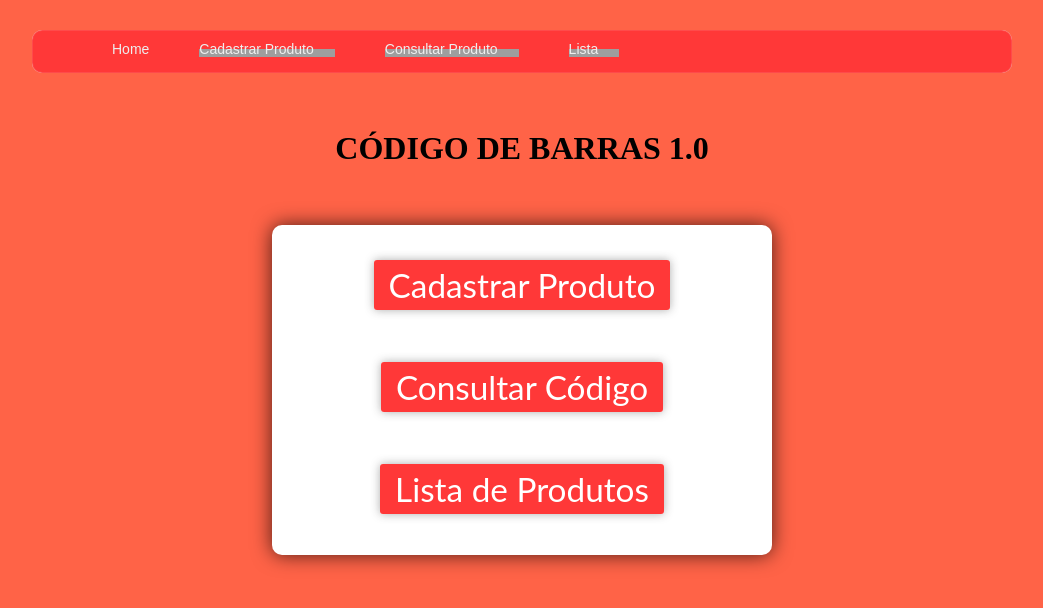
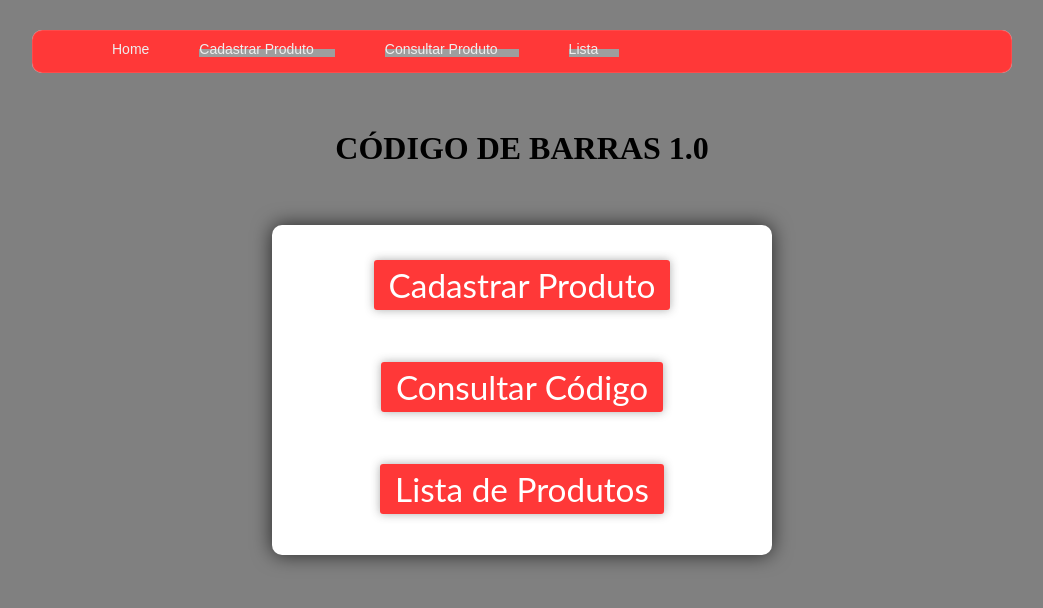
Before and after one commit to Crawl3r/CodBarrasEquip, a PHP site: page / in a window 1280 px wide. Shown: the top 608 px of the page, without its empty margins (118-1161 px from the left). Run offline with PHP 8.4, Linux system fonts and the light colour scheme; grey boxes are pictures that could not be loaded.

Commit message:
Alteração cor de fundo

```diff
--- a/css/estilo.css
+++ b/css/estilo.css
@@ -6,7 +6,7 @@ html, body {
 }
 
 body {
-  background: tomato;
+  background: gray;
   justify-content: center;
   align-items: center;
   font-size: 16px;
--- a/index.php
+++ b/index.php
@@ -19,13 +19,14 @@
     <meta name="description" content="See this example of responsive three highlights without using javascript. Using only html and css. by Palloi Hofmann">
 
     <style>
-    	body {
-		  background: tomato;
-		  text-align: center;
-		  justify-content: center;
-		  align-items: center;
-		  font-size: 16px;
-		}
+
+		body {
+  background: gray;
+  justify-content: center;
+  align-items: center;
+  font-size: 16px;
+}
+
 		.button {
 		  transform: translate(-50%, 0);
 		  font-family: inherit;
```
